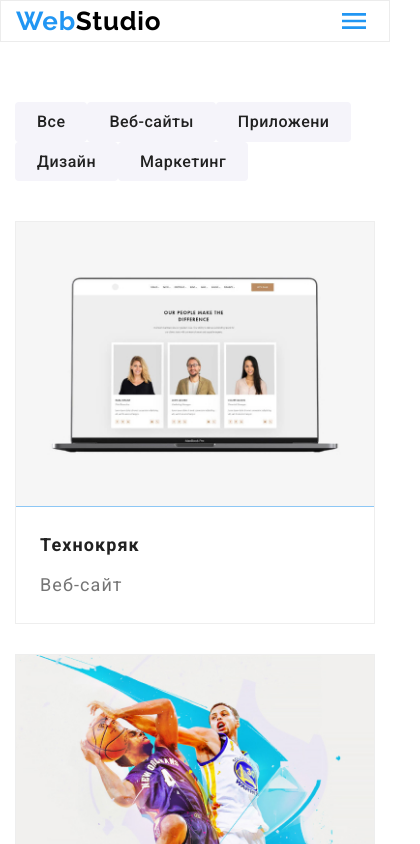
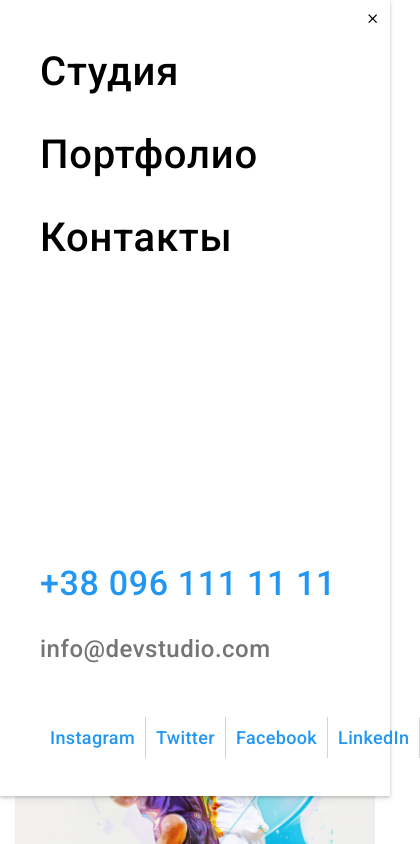
Before and after one commit to denisish1986/goit-markup-hw-08, a plain HTML site: page Portfolio.html in a window 390 px wide. Both pictures are taken after a click on the button 354 px from the left and 21 px from the top of the page. Shown: the top 844 px of the page, 420 px wide, since content can reach past the window. Drawn offline with nearby package versions, Linux system fonts and the light colour scheme.

Commit message:
сабмитом

```diff
--- /dev/null
+++ b/JS/mobile-menu.js
@@ -0,0 +1,13 @@
+(() => {
+    const menuBtnRef = document.querySelector("[data-menu-button]");
+    const mobileMenuRef = document.querySelector("[data-menu]");
+    const mobileBtnClose = document.querySelector("[data-menu-close]");
+
+    menuBtnRef.addEventListener("click", () => {
+      mobileMenuRef.classList.toggle("is-open");
+    })
+
+    mobileBtnClose.addEventListener('click', () => {
+      mobileMenuRef.classList.toggle("is-open");
+    });
+  })()
--- a/Portfolio.html
+++ b/Portfolio.html
@@ -32,10 +32,10 @@
 
           <ul class="page-nav-list list">
             <li class="page-nav-list__item">
-              <a class="page-nav-list__link  link" href="./index.html"> Студия </a>
+              <a class="page-nav-list__link current link" href="./index.html"> Студия </a>
             </li>
             <li class="page-nav-list__item">
-              <a class="page-nav-list__link current link" href="./Portfolio.html">Портфолио</a>
+              <a class="page-nav-list__link  link" href="./Portfolio.html">Портфолио</a>
             </li>
             <li class="page-nav-list__item">
               <a class="page-nav-list__link link" href="">Контакты </a>
@@ -60,13 +60,65 @@
             >
           </li>
         </ul>
-        <button class="header-mobile-menu-button" type="button">
+
+        <button   type="button" class="header-mobile-menu-button" data-menu-button>
           <svg class="header-mobile-menu-button__icon">
             <use href="./images/sprite.svg#icon-mobile-menu"></use>
 
           </svg>
         </button>
       </div>
+
+<div class="mobail-menu "data-menu>
+<!-- ----------- NAVIGATION---------------- -->
+  <ul class="mobail-navigation list">
+    <li class="mobail-navigation__item item">
+      <a class="mobail-navigation__link current-mobile  link" href="./index.html">Студия</a>
+    </li>
+    <li class="mobail-navigation__item item">
+      <a class="mobail-navigation__link link"href="./Portfolio.html">Портфолио</a>
+    </li>
+    <li class="mobail-navigation__item item">
+      <a class="mobail-navigation__link link" href="">Контакты</a>
+    </li>
+  </ul>
+  <!-- ----------CONTACT MENU---------------- -->
+  <ul class="mobail-menu-contact list">
+    <li class="mobail-menu-contact__item item">
+      <a class="mobail-menu-contact__link-tel link"  href="tel:+380991111111">+38 096 111 11 11</a>
+    </li>
+    <li class="mobail-menu-contact__item item">
+      <a class="mobail-menu-contact__link-mail link" href="mailto:info@devstudio.com">info@devstudio.com</a>
+    </li>
+  </ul>
+  <!-- ----------- SOSIAAAL---------------- -->
+  <ul class="mobail-sosiaal list">
+    <li class="mobail-sosiaal__item item">
+      <a class="mobail-sosiaal__link link" href="">Instagram</a>
+    </li>
+    <li class="mobail-sosiaal__item item">
+      <a class="mobail-sosiaal__link link" href="">Twitter</a>
+    </li>
+    <li class="mobail-sosiaal__item item">
+      <a class="mobail-sosiaal__link link" href="">Facebook</a>
+    </li>
+    <li class="mobail-sosiaal__item item">
+      <a class="mobail-sosiaal__link link" href="">LinkedIn</a>
+    </li>
+  </ul>
+
+  <!-- ----------- BUTTON CLOSE---------------- -->
+
+  <button type="button" class="mobail-menu-button-close button"data-menu-close
+  >
+  <svg class="mobail-menu-button-close__icon">
+    <use href="./images/sprite.svg#mobile-close"></use>
+  </svg></button>
+
+
+
+</div>
+
     </header>
 
     <!--Main container Products-->
@@ -423,5 +475,8 @@
         </div>
       </div>
     </footer>
+    <script src="./JS/modal.js"></script>
+    <script src="./JS/mobile-menu.js"></script>
   </body>
+
 </html>
--- a/sass/index-page/layout/_menu-mobail.scss
+++ b/sass/index-page/layout/_menu-mobail.scss
@@ -1,26 +1,62 @@
 .mobail-menu {
-    display: none;
+
   position: absolute;
   top: 0%;
   left: 50%;
-  transform: translateX(-50%);
+  transform: translateX(-50%) translateY(-100%);
   width: 100%;
   max-width: 480px;
   height: 796px;
   padding: 48px 40px;
   background-color: var(--mobail-menu-background-color);
   box-shadow: 0px 4px 8px rgba(0, 0, 0, 0.04), 0px 2px 4px rgba(0, 0, 0, 0.08), 0px 1px 3px rgba(0, 0, 0, 0.16);
+
+z-index: 1;
+
+}
+
+
+
+
+.mobail-menu.is-open{
+
+  transform:  translateX(-50%) translateY(0%);
 }
 
 .mobail-navigation {
-  &__link {
+
+  :not(:first-child){
+    margin-top: 36px;
+  }
+
+  &__link{
     @include font(40px, 500, 47px);
     color: var(--sometimes-black-text-color);
     letter-spacing: 0.02em;
+transition: color var(--transition-duration) var(--transition-timing-function);
+
+    &:hover,
+    &:focus{
+      color: var(--accent-text-color);
+    }
   }
+
+
 }
 
+
+
 .mobail-menu-contact {
+
+
+  .mobail-menu-contact__item{
+    margin-top: 302px;
+  }
+
+.mobail-menu-contact__item + .item{
+  margin-top: 32px;
+}
+
   &__link-tel {
     color: var(--accent-text-color);
     @include font(34px, 500, 40px);
@@ -35,13 +71,35 @@
 }
 
 .mobail-sosiaal {
-  outline: 1px solid red;
+
   display: flex;
 
+&__item{
+  margin-top: 64px;
+}
+
+
+
+
   &__link {
+
+   padding: 10px;
     color: var(--accent-text-color);
     @include font(18px, 500, 22px);
     letter-spacing: 0.02em;
     border-right: 1px solid var(--border-sosiaal-mobail);
   }
 }
+
+// ============примерчик==============
+
+.backdrop.is-hidden .modal-window {
+  opacity: 1;
+  transform: translate(-50%, -50%) scale(0.9);
+}
+
+
+.is-hidden {
+  opacity: 0;
+  pointer-events: none;
+}
--- a/sass/index-page/layout/_modal-window.scss
+++ b/sass/index-page/layout/_modal-window.scss
@@ -59,7 +59,7 @@
 
     @media screen and (min-width: 1px) {
       top: 0%;
-      left: -5%;
+      left: 0%;
       transform: translate(-50% -50%);
 
       width: 450px;
@@ -70,8 +70,8 @@
 
 
     @media screen and (min-width: 480px) {
-      top: -2%;
-      left: 2%;
+      top: 0%;
+      left: 0%;
       transform: translate(-50% -50%);
 
       width: 450px;
@@ -81,7 +81,7 @@
     }
     @media screen and (min-width: 768px) {
       top: 0%;
-      left: 20%;
+      left: 0%;
       transform: translate(-50% -50%);
 
       width: 450px;
--- a/sass/portfolio-page/layout/_examples.scss
+++ b/sass/portfolio-page/layout/_examples.scss
@@ -53,6 +53,7 @@
     border: 1px solid var(--border-color-portfolio);
     transition: box-shadow var(--transition-duration)
       var(--transition-timing-function);
+
 
     @media screen and (min-width: 480px) {
     }
```
Also changed, not shown: index.html (+5 -3 lines), css/main.css, css/main.min.css, css/portfolio.css, css/portfolio.min.css, 4 other files.
